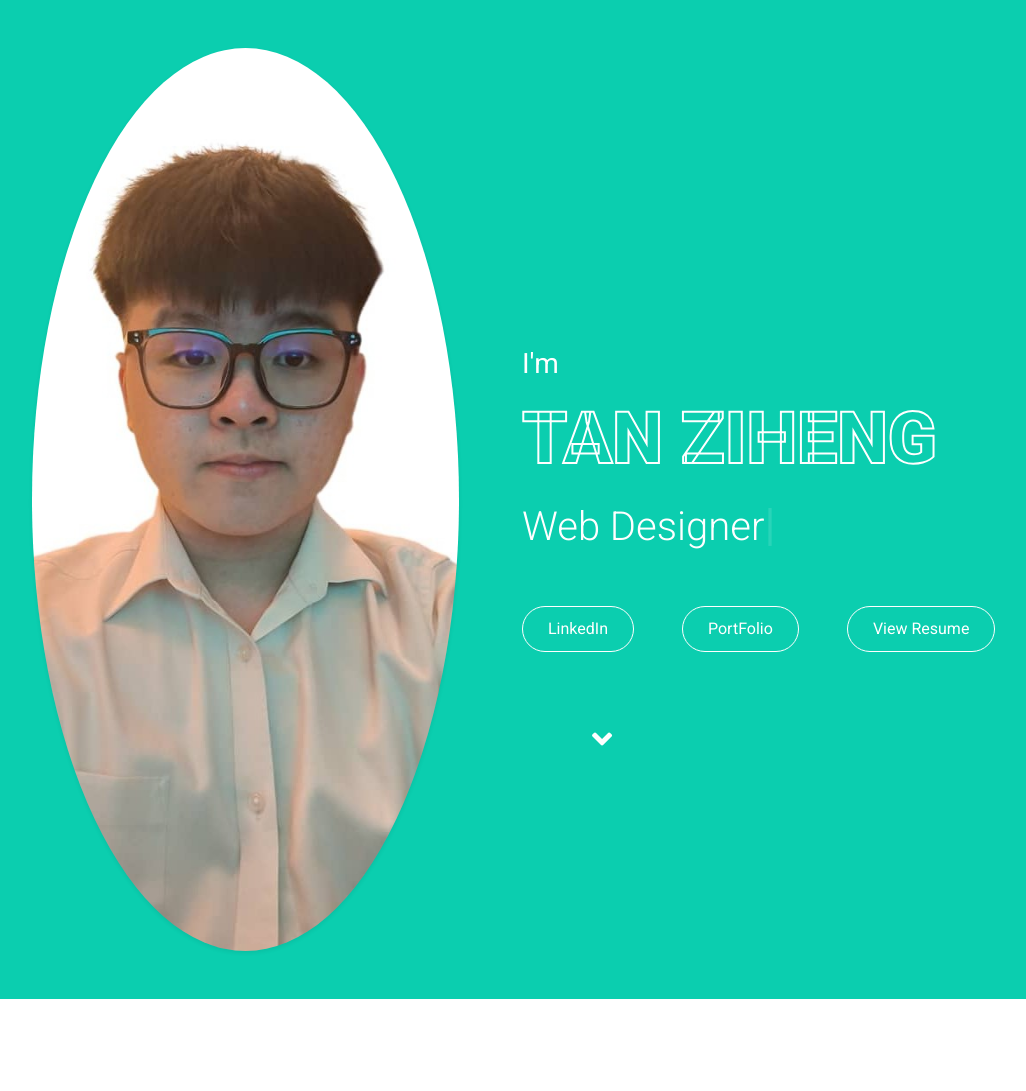
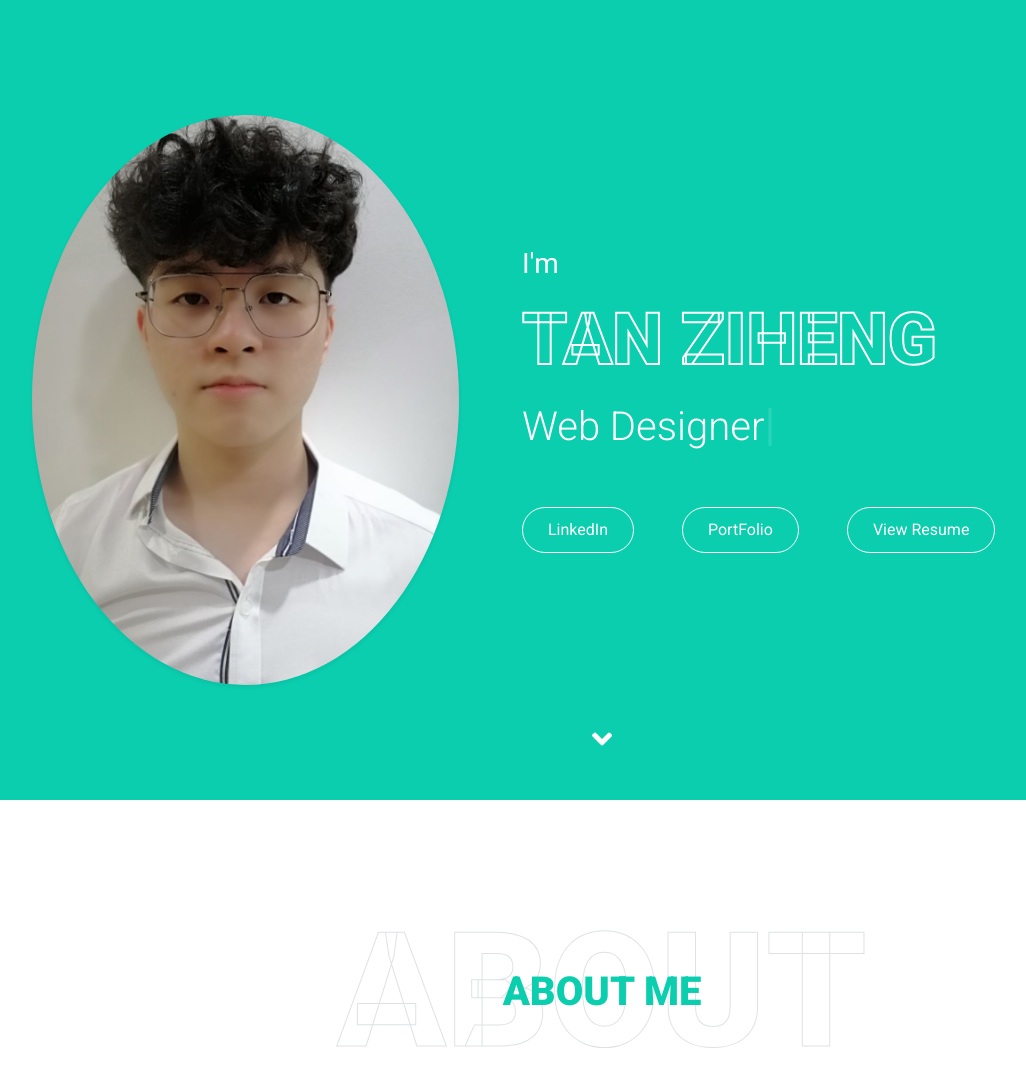
Before and after one commit to zihengtannn/Portfolio_Tan_Ziheng, a plain HTML site: page index.html in a window 1280 px wide. Shown: the top 1091 px of the page, without its empty margins (38-1064 px from the left). Drawn offline with nearby package versions, Linux system fonts and the light colour scheme.

Commit message:
Update index.html

```diff
--- a/index.html
+++ b/index.html
@@ -77,7 +77,7 @@
         <div class="container">
             <div class="row align-items-center">
                 <div class="col-lg-5 px-5 pl-lg-0 pb-5 pb-lg-0">
-                    <img class="img-fluid w-100 rounded-circle shadow-sm" src="img/1.jpg" alt="">
+                    <img class="img-fluid w-100 rounded-circle shadow-sm" src="img/Profile.jpg" alt="">
                 </div>
                 <div class="slideanim col-lg-7 text-center text-lg-left">
                     <h3 class="text-white font-weight-normal mb-3">I'm</h3>
```
